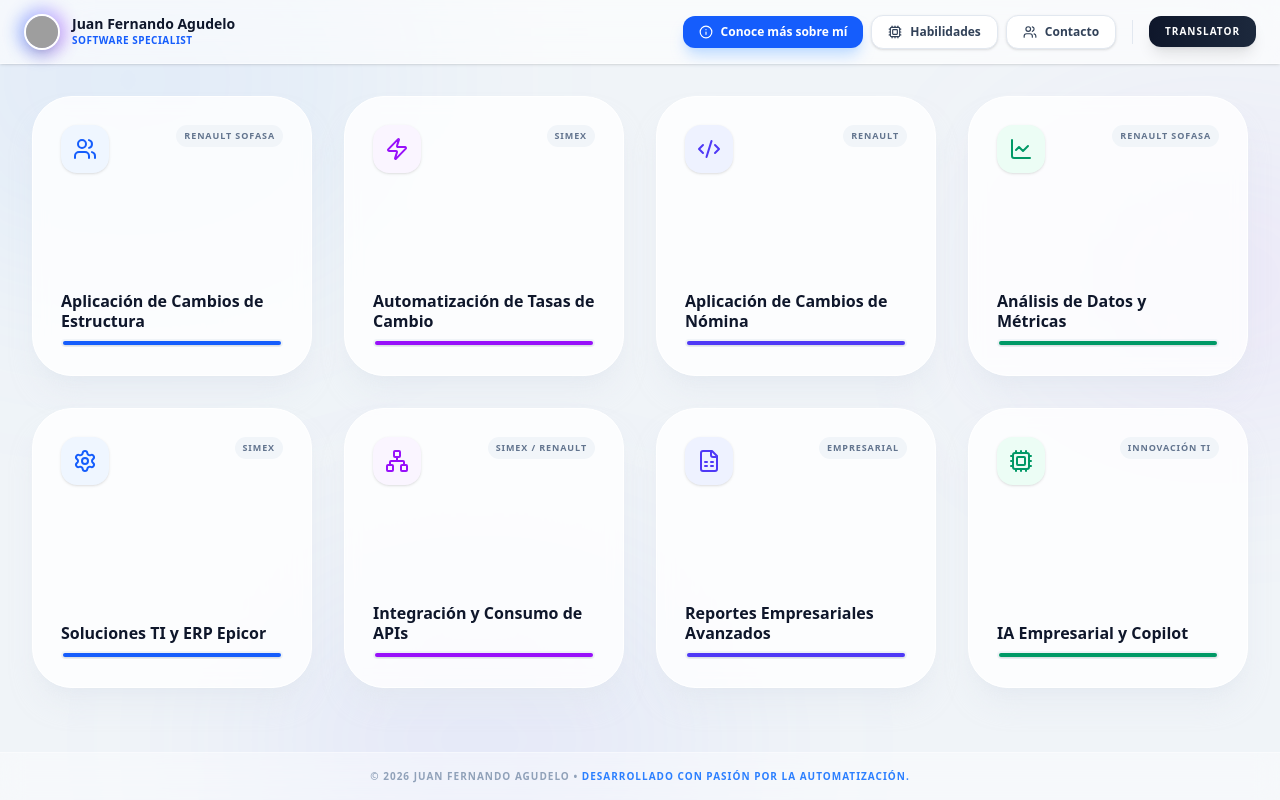
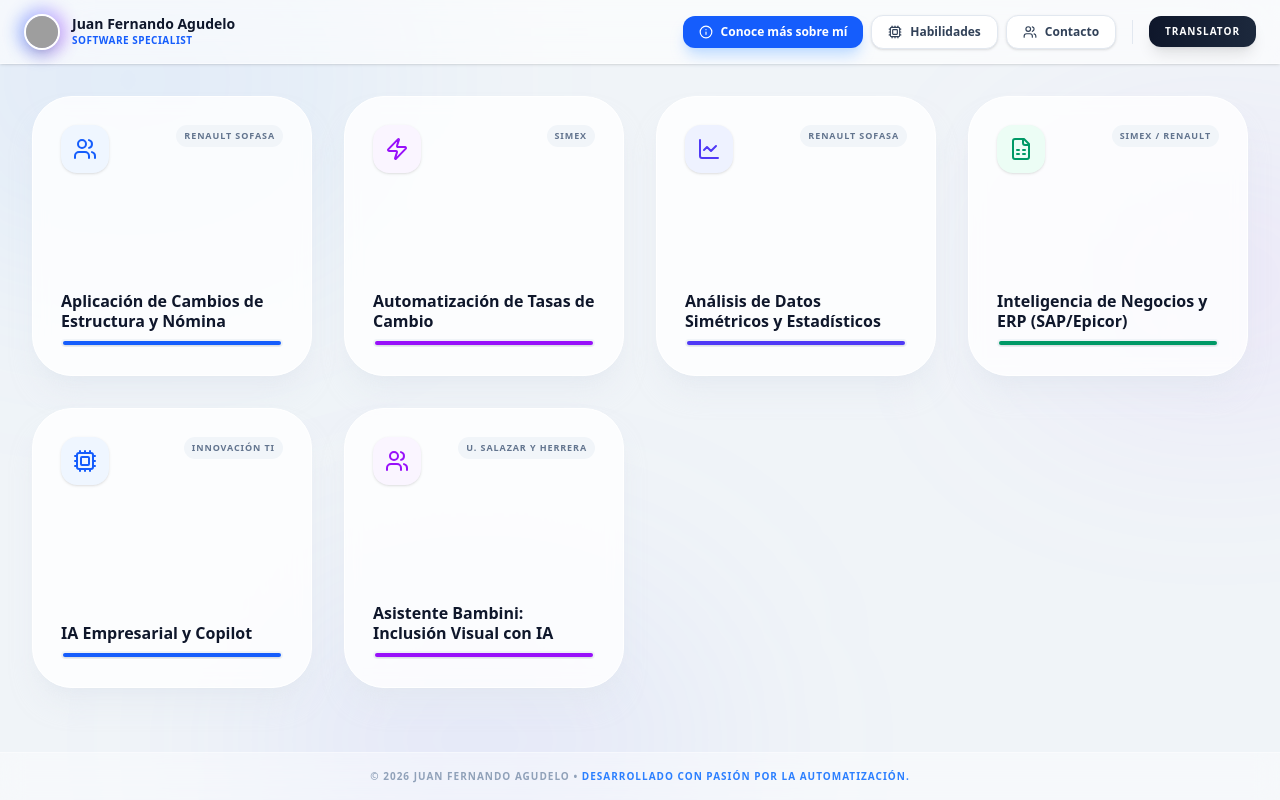
Before and after one commit to Juan-Fer-Agudelo/Personal_Project_HV, a React (Vite) app: page / in a window 1280 px wide. Built offline with nearby package versions, Linux system fonts and the light colour scheme; grey boxes are pictures that could not be loaded.

Commit message:
feat(about): Add Vue.js and Nuxt.js to skills
Expand the "about" section to include experience with Vue.js and Nuxt.js frameworks, reflecting broader frontend development capabilities.

```diff
--- a/src/App.tsx
+++ b/src/App.tsx
@@ -74,12 +74,12 @@ const translations = {
     aboutContent: [
       "Soy un profesional en tecnología con experiencia en análisis de datos, desarrollo de software y automatización de procesos, enfocado en generar impacto real en entornos empresariales. He trabajado en compañías como Renault Sofasa y Simex, donde he liderado y participado en el desarrollo de soluciones tecnológicas que optimizan procesos críticos del negocio.",
       "En Renault, desarrollé aplicaciones que transformaron procesos manuales de alto esfuerzo en soluciones automatizadas, logrando reducciones significativas de tiempo (de horas a minutos) y mejorando la toma de decisiones mediante generación de reportes. En Simex, he implementado automatizaciones con herramientas como n8n y trabajado con ERP como Epicor, integrando datos, optimizando flujos operativos y eliminando tareas manuales repetitivas.",
-      "Cuento con conocimientos sólidos en SQL avanzado, Python, Power BI, desarrollo con React y .NET, así como en integración de APIs y uso de herramientas de inteligencia artificial aplicadas al negocio. Me caracterizo por una mentalidad analítica, enfoque en resultados y la capacidad de conectar la tecnología con las necesidades reales de la organización, convirtiendo datos y procesos en soluciones eficientes y escalables."
+      "Cuento con conocimientos sólidos en SQL avanzado, Python, Power BI, desarrollo con frameworks como React, Vue.js y Nuxt.js, así como en .NET, integración de APIs y uso de herramientas de inteligencia artificial aplicadas al negocio. Me caracterizo por una mentalidad analítica, enfoque en resultados y la capacidad de conectar la tecnología con las necesidades reales de la organización, convirtiendo datos y procesos en soluciones eficientes y escalables."
     ],
     interestsTitle: "Intereses",
     interests: ["Análisis de datos", "Inteligencia artificial", "Software", "Programación orientada a objetos", "Bases de datos", "Transformación digital", "Business Intelligence", "Cloud Computing"],
     skillsTitle: "Habilidades",
-    skills: ["Python", "Html", "Css", "JavaScript", "Node.js", "TypeScript", "React", ".Net", "SQL", "C#", "C++", "Java", "Php", "Bash", "MongoDB", "LookerDB", "Docker", "N8N", "Power Automate", "Power Apps", "Excel", "Sharepoint", "Copilot studio", "Figma", "Visual Studio Code", "Visual Studio Community", "Ubuntu", "CentOS", "Linux Mint"]
+    skills: ["Python", "Html", "Css", "JavaScript", "Node.js", "TypeScript", "React", "Vue.js", "Nuxt.js", "Vite", ".Net", "SQL", "C#", "C++", "Java", "Php", "Bash", "MongoDB", "LookerDB", "Docker", "N8N", "Power Automate", "Power Apps", "Excel", "Sharepoint", "Copilot studio", "Figma", "Visual Studio Code", "Visual Studio Community", "Ubuntu", "CentOS", "Linux Mint", "Scrum", "Jira", "Looker", "Looker Studio", "SAP", "SAP Business One", "Dash"]
   },
   en: {
     role: "Software Development / Data & Automation Specialist",
@@ -102,23 +102,23 @@ const translations = {
     aboutContent: [
       "I am a technology professional with experience in data analysis, software development, and process automation, focused on generating real impact in business environments. I have worked in companies such as Renault Sofasa and Simex, where I have led and participated in the development of technological solutions that optimize critical business processes.",
       "At Renault, I developed applications that transformed high-effort manual processes into automated solutions, achieving significant time reductions (from hours to minutes) and improving decision-making through report generation. At Simex, I have implemented automations with tools like n8n and worked with ERPs like Epicor, integrating data, optimizing operational flows, and eliminating repetitive manual tasks.",
-      "I have solid knowledge in advanced SQL, Python, Power BI, development with React and .NET, as well as API integration and the use of artificial intelligence tools applied to business. I am characterized by an analytical mindset, focus on results, and the ability to connect technology with the real needs of the organization, converting data and processes into efficient and scalable solutions."
+      "I have solid knowledge in advanced SQL, Python, Power BI, development with frameworks like React, Vue.js, and Nuxt.js, as well as .NET, API integration, and the use of artificial intelligence tools applied to business. I am characterized by an analytical mindset, focus on results, and the ability to connect technology with the real needs of the organization, converting data and processes into efficient and scalable solutions."
     ],
     interestsTitle: "Interests",
     interests: ["Data Analysis", "Artificial Intelligence", "Software", "Object-Oriented Programming", "Databases", "Digital Transformation", "Business Intelligence", "Cloud Computing"],
     skillsTitle: "Skills",
-    skills: ["Python", "Html", "Css", "JavaScript", "Node.js", "TypeScript", "React", ".Net", "SQL", "C#", "C++", "Java", "Php", "Bash", "MongoDB", "LookerDB", "Docker", "N8N", "Power Automate", "Power Apps", "Excel", "Sharepoint", "Copilot studio", "Figma", "Visual Studio Code", "Visual Studio Community", "Ubuntu", "CentOS", "Linux Mint"]
+    skills: ["Python", "Html", "Css", "JavaScript", "Node.js", "TypeScript", "React", "Vue.js", "Nuxt.js", "Vite", ".Net", "SQL", "C#", "C++", "Java", "Php", "Bash", "MongoDB", "LookerDB", "Docker", "N8N", "Power Automate", "Power Apps", "Excel", "Sharepoint", "Copilot studio", "Figma", "Visual Studio Code", "Visual Studio Community", "Ubuntu", "CentOS", "Linux Mint", "Scrum", "Jira", "Looker", "Looker Studio", "SAP", "SAP Business One", "Dash"]
   }
 };
 
 const getProjects = (lang: Language): Project[] => [
   {
     id: 1,
-    title: lang === 'es' ? "Aplicación de Cambios de Estructura" : "Structure Change Application",
-    description: lang === 'es' ? "Aplicativo móvil para gestionar cambios organizacionales críticos en planta." : "Mobile app to manage critical organizational changes in the plant.",
+    title: lang === 'es' ? "Aplicación de Cambios de Estructura y Nómina" : "Structure and Payroll Change Application",
+    description: lang === 'es' ? "Aplicativo móvil para gestionar cambios organizacionales y novedades de nómina críticos en planta." : "Mobile app to manage critical organizational changes and payroll news in the plant.",
     fullDescription: lang === 'es'
-      ? "Desarrollé una solución en React Native para automatizar la gestión de la estructura organizacional. El impacto fue masivo, reduciendo un proceso manual de 14 horas a solo 6 minutos, eliminando errores y mejorando la agilidad en la toma de decisiones para jefes de área."
-      : "I developed a React Native solution to automate organizational structure management. The impact was massive, reducing a 14-hour manual process to just 6 minutes, eliminating errors and improving decision-making agility for area managers.",
+      ? "Desarrollé una solución en React Native para automatizar la gestión de la estructura organizacional y novedades de nómina. El impacto fue masivo, reduciendo procesos manuales de hasta 14 horas a solo minutos (reducción del 99%), eliminando errores y beneficiando a más de 12 áreas críticas incluyendo RRHH y Producción."
+      : "I developed a React Native solution to automate organizational structure management and payroll news. The impact was massive, reducing manual processes of up to 14 hours to just minutes (99% reduction), eliminating errors and benefiting more than 12 critical areas including HR and Production.",
     technologies: ["React Native", "TypeScript", "Node.js", "SQL Server"],
     toolUsage: [
       { name: "React Native", value: 95 },
@@ -126,7 +126,7 @@ const getProjects = (lang: Language): Project[] => [
       { name: "SQL Server", value: 60 }
     ],
     progress: 100,
-    date: lang === 'es' ? "Octubre 2025" : "October 2025",
+    date: lang === 'es' ? "Mayo 2025 - Octubre 2025" : "May 2025 - October 2025",
     company: "Renault Sofasa",
     icon: <Users className="w-6 h-6" />
   },
@@ -144,98 +144,44 @@ const getProjects = (lang: Language): Project[] => [
       { name: "Logic", value: 70 }
     ],
     progress: 100,
-    date: "2024",
+    date: lang === 'es' ? "Febrero 2026 - Marzo 2026" : "February 2026 - March 2026",
     company: "Simex",
     icon: <Zap className="w-6 h-6" />
   },
   {
-    id: 3,
-    title: lang === 'es' ? "Aplicación de Cambios de Nómina" : "Payroll Change Application",
-    description: lang === 'es' ? "Sistema de gestión de novedades de nómina con impacto en 12+ áreas organizacionales." : "Payroll news management system with impact on 12+ organizational areas.",
+    id: 4,
+    title: lang === 'es' ? "Análisis de Datos Simétricos y Estadísticos" : "Symmetrical and Statistical Data Analysis",
+    description: lang === 'es' ? "Estructuración de tableros analíticos comprensibles para la toma de decisiones estratégicas." : "Structuring understandable analytical dashboards for strategic decision-making.",
     fullDescription: lang === 'es'
-      ? "Creé un sistema centralizado para gestionar cambios de nómina con una interfaz intuitiva. Logré optimizar un proceso que tomaba 2 horas a tan solo 1 minuto, beneficiando a más de 12 áreas críticas incluyendo RRHH y Producción."
-      : "I created a centralized system to manage payroll changes with an intuitive interface. I managed to optimize a process that took 2 hours to just 1 minute, benefiting more than 12 critical areas including HR and Production.",
-    technologies: ["Software Dev", "UI/UX", "Database", "Automation"],
+      ? "Lideré la reorganización de tableros estadísticos y de análisis de datos para transformarlos en herramientas intuitivas y comprensibles, diseñadas específicamente para perfiles no técnicos como psicólogos de selección. Utilicé herramientas como Power BI, Looker Studio y Dash para presentar métricas complejas de forma clara, facilitando la evaluación de candidatos y el seguimiento de KPIs operativos."
+      : "I led the reorganization of statistical and data analysis dashboards to transform them into intuitive and understandable tools, specifically designed for non-technical profiles such as selection psychologists. I used tools like Power BI, Looker Studio, and Dash to present complex metrics clearly, facilitating candidate evaluation and operational KPI monitoring.",
+    technologies: ["Power BI", "Looker Studio", "Dash", "SQL", "Statistics"],
     toolUsage: [
-      { name: "Development", value: 85 },
-      { name: "Database", value: 70 },
-      { name: "UI Design", value: 60 }
+      { name: "Power BI", value: 90 },
+      { name: "Looker Studio", value: 85 },
+      { name: "Dash", value: 70 }
     ],
     progress: 100,
-    date: "2024",
-    company: "Renault",
-    icon: <Code2 className="w-6 h-6" />
-  },
-  {
-    id: 4,
-    title: lang === 'es' ? "Análisis de Datos y Métricas" : "Data Analysis and Metrics",
-    description: lang === 'es' ? "Construcción de indicadores operativos y modelos de consumo de datos." : "Construction of operational indicators and data consumption models.",
-    fullDescription: lang === 'es'
-      ? "Como Data Analyst, trabajé con grandes volúmenes de datos de consumo y operación. Construí tableros de métricas e indicadores clave que sirvieron de base para decisiones estratégicas de la gerencia de planta."
-      : "As a Data Analyst, I worked with large volumes of consumption and operation data. I built metric dashboards and key indicators that served as a basis for strategic decisions by the plant management.",
-    technologies: ["SQL", "Data Analysis", "Statistics", "Visualization"],
-    toolUsage: [
-      { name: "SQL", value: 90 },
-      { name: "Analysis", value: 85 },
-      { name: "Reporting", value: 75 }
-    ],
-    progress: 100,
-    date: "2023-2024",
+    date: lang === 'es' ? "Octubre 2025 - Diciembre 2025" : "October 2025 - December 2025",
     company: "Renault Sofasa",
     icon: <LineChart className="w-6 h-6" />
   },
   {
-    id: 5,
-    title: lang === 'es' ? "Soluciones TI y ERP Epicor" : "IT Solutions and Epicor ERP",
-    description: lang === 'es' ? "Automatización de procesos internos y soporte avanzado de sistemas ERP." : "Automation of internal processes and advanced support for ERP systems.",
+    id: 7,
+    title: lang === 'es' ? "Inteligencia de Negocios y ERP (SAP/Epicor)" : "Business Intelligence and ERP (SAP/Epicor)",
+    description: lang === 'es' ? "Integración de datos financieros y operativos desde sistemas SAP y Epicor." : "Integration of financial and operational data from SAP and Epicor systems.",
     fullDescription: lang === 'es'
-      ? "Especialista en la mejora de sistemas ERP (Epicor), realizando consultas avanzadas en SQL Server y desarrollando scripts en Python para automatizar procesos internos de la compañía, posicionándome como el puente entre TI y Operaciones."
-      : "Specialist in the improvement of ERP systems (Epicor), performing advanced queries in SQL Server and developing Python scripts to automate internal company processes, positioning myself as the bridge between IT and Operations.",
-    technologies: ["SQL Server", "Python", "Epicor ERP", "n8n"],
+      ? "Desarrollo de ecosistemas de reportes avanzados integrando datos de ERPs líderes como SAP, SAP Business One y Epicor (en Simex). Mi trabajo se centró en la creación de dashboards ejecutivos en Power BI y Looker que permiten una visibilidad total de la cadena de valor, optimizando los tiempos de respuesta de la gerencia mediante datos precisos y visualizaciones de alto impacto."
+      : "Development of advanced reporting ecosystems integrating data from leading ERPs such as SAP, SAP Business One, and Epicor (at Simex). My work focused on creating executive dashboards in Power BI and Looker that allow full visibility of the value chain, optimizing management response times through precise data and high-impact visualizations.",
+    technologies: ["SAP", "Epicor", "Power BI", "Looker", "SSRS"],
     toolUsage: [
-      { name: "SQL Server", value: 95 },
-      { name: "Python", value: 70 },
-      { name: "ERP Logic", value: 80 }
+      { name: "ERP Integration", value: 95 },
+      { name: "Power BI", value: 90 },
+      { name: "Looker", value: 80 }
     ],
     progress: 100,
-    date: "2024",
-    company: "Simex",
-    icon: <Settings className="w-6 h-6" />
-  },
-  {
-    id: 6,
-    title: lang === 'es' ? "Integración y Consumo de APIs" : "API Integration and Consumption",
-    description: lang === 'es' ? "Desarrollo de integraciones robustas entre sistemas heterogéneos." : "Development of robust integrations between heterogeneous systems.",
-    fullDescription: lang === 'es'
-      ? "Experto en el consumo de servicios externos y la integración de sistemas mediante APIs REST. Utilizo Postman y Swagger para el testeo y documentación de flujos de datos automatizados que conectan diferentes plataformas empresariales."
-      : "Expert in the consumption of external services and the integration of systems through REST APIs. I use Postman and Swagger for testing and documenting automated data flows that connect different business platforms.",
-    technologies: ["Postman", "Swagger", "REST APIs", "Integration"],
-    toolUsage: [
-      { name: "Postman", value: 90 },
-      { name: "API Design", value: 85 },
-      { name: "Testing", value: 70 }
-    ],
-    progress: 100,
-    date: "2024",
-    company: "Simex / Renault",
-    icon: <Network className="w-6 h-6" />
-  },
-  {
-    id: 7,
-    title: lang === 'es' ? "Reportes Empresariales Avanzados" : "Advanced Business Reporting",
-    description: lang === 'es' ? "Creación de dashboards ejecutivos y seguimiento de KPIs gerenciales." : "Creation of executive dashboards and monitoring of management KPIs.",
-    fullDescription: lang === 'es'
-      ? "Desarrollo de reportes complejos utilizando SSRS y Power BI. Mi enfoque está en la claridad visual y la precisión de los datos para permitir un seguimiento efectivo de los indicadores clave de rendimiento (KPIs) a nivel gerencial."
-      : "Development of complex reports using SSRS and Power BI. My focus is on visual clarity and data precision to allow effective monitoring of key performance indicators (KPIs) at the management level.",
-    technologies: ["SSRS", "Power BI", "DAX", "Reporting Services"],
-    toolUsage: [
-      { name: "Power BI", value: 95 },
-      { name: "SSRS", value: 80 },
-      { name: "DAX", value: 75 }
-    ],
-    progress: 100,
-    date: "2023-2024",
-    company: lang === 'es' ? "Empresarial" : "Corporate",
+    date: lang === 'es' ? "Noviembre 2025 - Marzo 2026" : "November 2025 - March 2026",
+    company: lang === 'es' ? "Simex / Renault" : "Simex / Renault",
     icon: <FileSpreadsheet className="w-6 h-6" />
   },
   {
@@ -255,6 +201,24 @@ const getProjects = (lang: Language): Project[] => [
     date: "2025",
     company: lang === 'es' ? "Innovación TI" : "IT Innovation",
     icon: <Cpu className="w-6 h-6" />
+  },
+  {
+    id: 9,
+    title: lang === 'es' ? "Asistente Bambini: Inclusión Visual con IA" : "Bambini Assistant: Visual Inclusion with AI",
+    description: lang === 'es' ? "Asistente de voz inteligente para mejorar la experiencia de personas con discapacidad visual en museos." : "Intelligent voice assistant to improve the experience of visually impaired people in museums.",
+    fullDescription: lang === 'es'
+      ? "Proyecto de investigación desarrollado en la Universidad Salazar y Herrera. Bambini es un asistente de IA diseñado para actuar como intérprete visual en museos y sitios turísticos de Colombia. Utiliza visión artificial para describir detalladamente obras de arte, cuadros y lienzos, permitiendo que personas con discapacidad visual o baja visión tengan una experiencia inmersiva y educativa."
+      : "Research project developed at Universidad Salazar y Herrera. Bambini is an AI assistant designed to act as a visual interpreter in museums and tourist sites in Colombia. It uses computer vision to describe artworks, paintings, and canvases in detail, allowing visually impaired or low-vision people to have an immersive and educational experience.",
+    technologies: ["Generative AI", "Computer Vision", "Voice Synthesis", "Accessibility"],
+    toolUsage: [
+      { name: "AI Vision", value: 95 },
+      { name: "Voice UI", value: 90 },
+      { name: "Research", value: 85 }
+    ],
+    progress: 100,
+    date: lang === 'es' ? "Mayo 2025 - Julio 2025" : "May 2025 - July 2025",
+    company: lang === 'es' ? "U. Salazar y Herrera" : "Salazar y Herrera University",
+    icon: <Users className="w-6 h-6" />
   }
 ];
 
```
